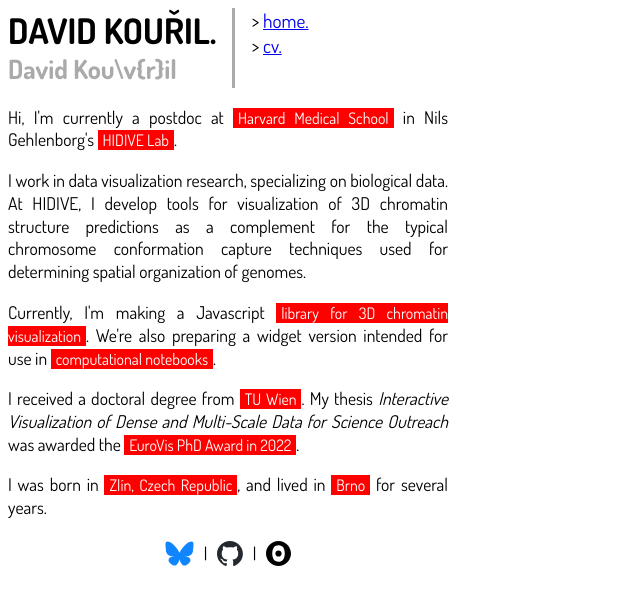
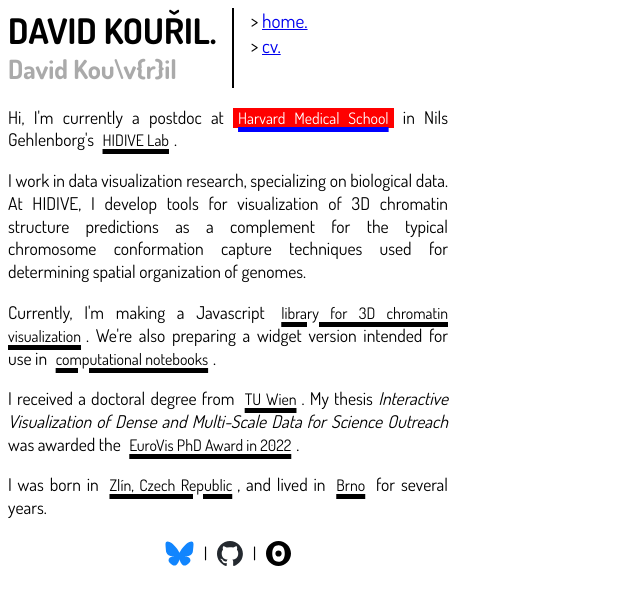
Before and after one commit to dvdkouril/dvdkouril.github.io, a SvelteKit app: page / in a window 1280 px wide. In both pictures the pointer is over the link "Harvard Medical School". Shown: the top 604 px of the page, without its empty margins (0-640 px from the left). Built offline with nearby package versions, Linux system fonts and the light colour scheme.

Commit message:
some visual changes to the front page

```diff
--- a/src/routes/+layout.svelte
+++ b/src/routes/+layout.svelte
@@ -14,7 +14,7 @@
 		<h1>DAVID KOUŘIL.</h1>
 		<h2><pre>David Kou\v{"{"}r{"}"}il</pre></h2>
 	</div>
-	<div style="width: 3px; height: 80px; background-color: #aaaaaa;"></div>
+	<div style="width: 2px; height: 80px; background-color: #000;"></div>
 	<nav id="menu">
 		<ul>
 			<li>
--- a/src/routes/+page.svelte
+++ b/src/routes/+page.svelte
@@ -110,13 +110,23 @@
 	}
 
 	a {
-		color: white;
+		color: black;
 		font-size: 90%;
-		background-color: red;
+		/*background-color: red;*/
 		padding: 0px 5px 0px 5px;
 		margin-top: 5px;
-		text-decoration: none;
+		text-decoration: underline;
+		text-decoration-thickness: 5px;
 	}
+
+	a:hover {
+		background-color: red;
+		text-decoration: underline;
+		text-decoration-thickness: 5px;
+		text-decoration-color: blue;
+		color: white;
+	}
+
 	#links {
 		text-align: center;
 		display: flex;
@@ -130,4 +140,8 @@
 	.socials-logo {
 		background-color: transparent;
 	}
+	.socials-logo:hover {
+		background-color: transparent;
+		text-decoration: none;
+	}
 </style>
```
